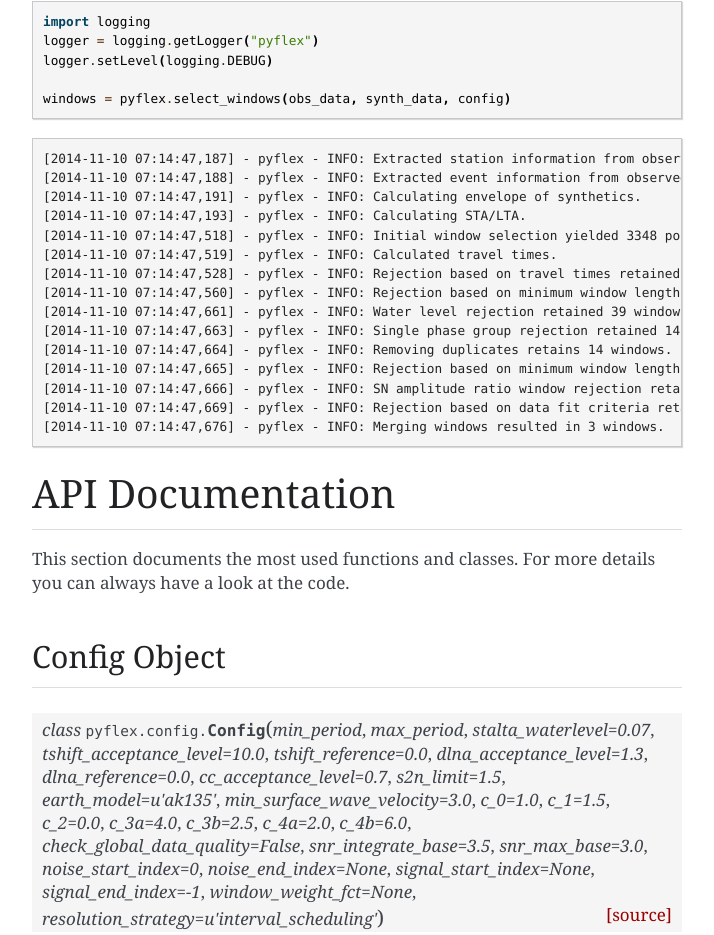
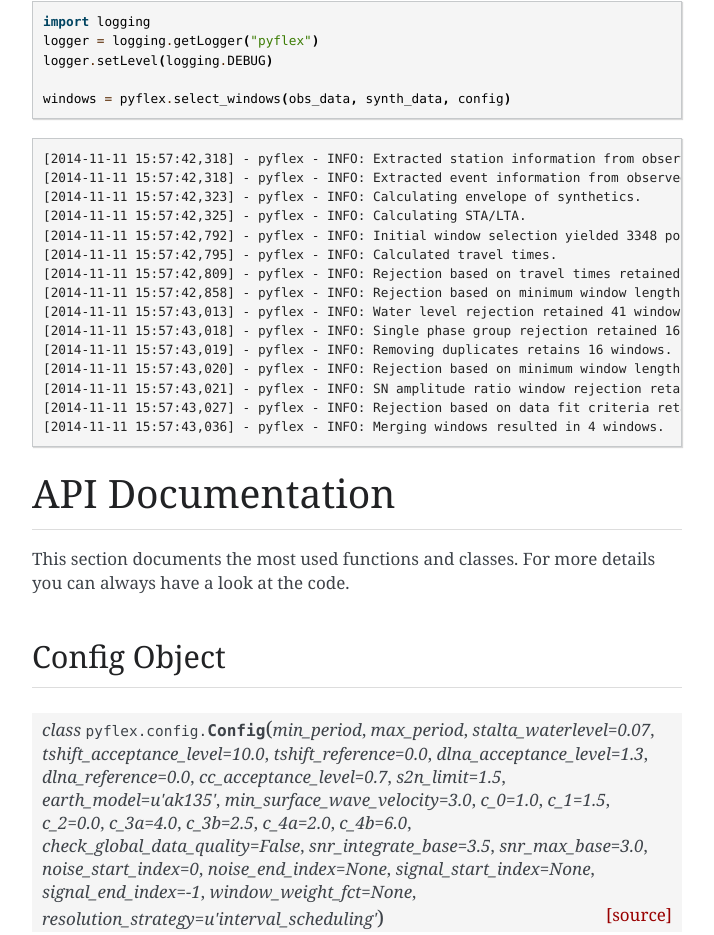
Before and after one commit to adjtomo/pyflex, a plain HTML site: page index.html in a window 1280 px wide. Shown: the part 5823-6758 px from the top of the page, without its empty margins (398-1112 px from the left). Drawn offline with Linux system fonts and the light colour scheme.

Commit message:
Travis build 22 pushed to gh-pages

```diff
--- a/index.html
+++ b/index.html
@@ -269,21 +269,21 @@ channels.</p>
 <span class="n">windows</span> <span class="o">=</span> <span class="n">pyflex</span><span class="o">.</span><span class="n">select_windows</span><span class="p">(</span><span class="n">obs_data</span><span class="p">,</span> <span class="n">synth_data</span><span class="p">,</span> <span class="n">config</span><span class="p">)</span>
 </pre></div>
 </div>
-<div class="highlight-python"><div class="highlight"><pre>[2014-11-10 07:14:47,187] - pyflex - INFO: Extracted station information from observed SAC file.
-[2014-11-10 07:14:47,188] - pyflex - INFO: Extracted event information from observed SAC file.
-[2014-11-10 07:14:47,191] - pyflex - INFO: Calculating envelope of synthetics.
-[2014-11-10 07:14:47,193] - pyflex - INFO: Calculating STA/LTA.
-[2014-11-10 07:14:47,518] - pyflex - INFO: Initial window selection yielded 3348 possible windows.
-[2014-11-10 07:14:47,519] - pyflex - INFO: Calculated travel times.
-[2014-11-10 07:14:47,528] - pyflex - INFO: Rejection based on travel times retained 3271 windows.
-[2014-11-10 07:14:47,560] - pyflex - INFO: Rejection based on minimum window length retained 3257 windows.
-[2014-11-10 07:14:47,661] - pyflex - INFO: Water level rejection retained 39 windows
-[2014-11-10 07:14:47,663] - pyflex - INFO: Single phase group rejection retained 14 windows
-[2014-11-10 07:14:47,664] - pyflex - INFO: Removing duplicates retains 14 windows.
-[2014-11-10 07:14:47,665] - pyflex - INFO: Rejection based on minimum window length retained 14 windows.
-[2014-11-10 07:14:47,666] - pyflex - INFO: SN amplitude ratio window rejection retained 12 windows
-[2014-11-10 07:14:47,669] - pyflex - INFO: Rejection based on data fit criteria retained 12 windows.
-[2014-11-10 07:14:47,676] - pyflex - INFO: Merging windows resulted in 3 windows.
+<div class="highlight-python"><div class="highlight"><pre>[2014-11-11 15:57:42,318] - pyflex - INFO: Extracted station information from observed SAC file.
+[2014-11-11 15:57:42,318] - pyflex - INFO: Extracted event information from observed SAC file.
+[2014-11-11 15:57:42,323] - pyflex - INFO: Calculating envelope of synthetics.
+[2014-11-11 15:57:42,325] - pyflex - INFO: Calculating STA/LTA.
+[2014-11-11 15:57:42,792] - pyflex - INFO: Initial window selection yielded 3348 possible windows.
+[2014-11-11 15:57:42,795] - pyflex - INFO: Calculated travel times.
+[2014-11-11 15:57:42,809] - pyflex - INFO: Rejection based on travel times retained 3314 windows.
+[2014-11-11 15:57:42,858] - pyflex - INFO: Rejection based on minimum window length retained 3304 windows.
+[2014-11-11 15:57:43,013] - pyflex - INFO: Water level rejection retained 41 windows
+[2014-11-11 15:57:43,018] - pyflex - INFO: Single phase group rejection retained 16 windows
+[2014-11-11 15:57:43,019] - pyflex - INFO: Removing duplicates retains 16 windows.
+[2014-11-11 15:57:43,020] - pyflex - INFO: Rejection based on minimum window length retained 16 windows.
+[2014-11-11 15:57:43,021] - pyflex - INFO: SN amplitude ratio window rejection retained 14 windows
+[2014-11-11 15:57:43,027] - pyflex - INFO: Rejection based on data fit criteria retained 14 windows.
+[2014-11-11 15:57:43,036] - pyflex - INFO: Merging windows resulted in 4 windows.
 </pre></div>
 </div>
 </div>
```
Also changed, not shown: _modules/pyflex/window_selector.html (+9 -4 lines), _images/index_19_0.png, _images/index_7_0.png, _sources/index.txt.
